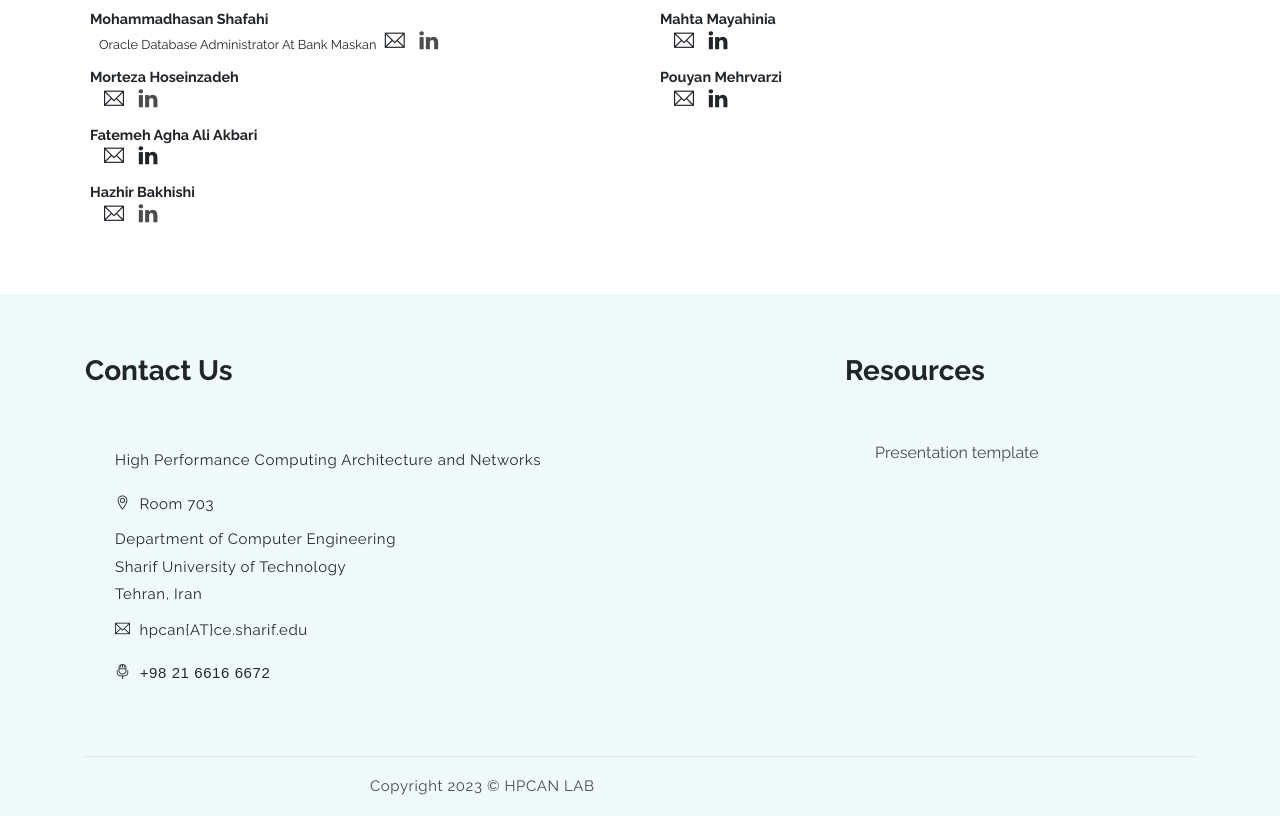
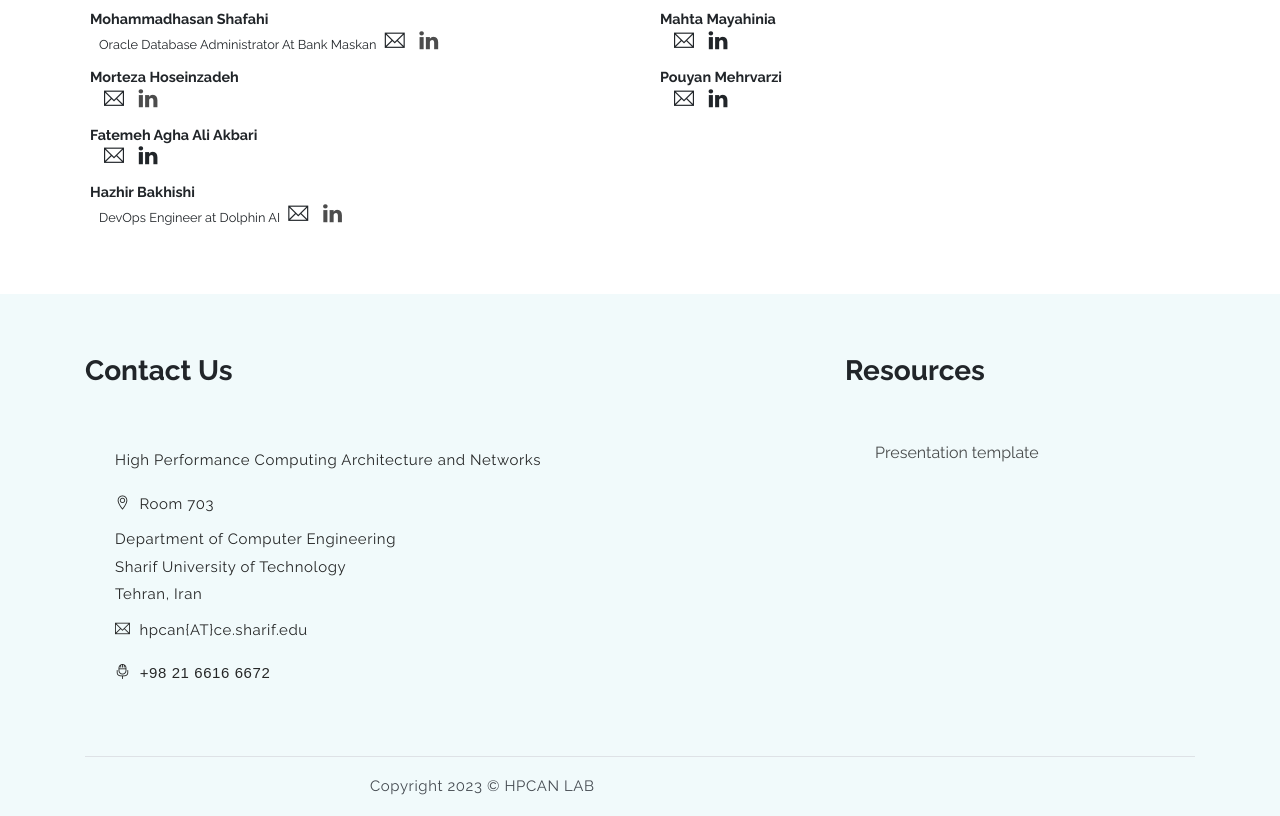
Before and after one commit to ajvnd/HPCAN, a website: page index.html in a window 1280 px wide. Shown: the part 4945-5761 px from the top of the page. Drawn offline with Linux system fonts and the light colour scheme.

Commit message:
update msc info

```diff
--- a/index.html
+++ b/index.html
@@ -671,6 +671,7 @@
                                                                 <div style="font-size: 0.9em;font-weight: bold;">Hazhir
                                                                     Bakhishi </div>
                                                                 <span style="margin-left:9px; font-size: 0.8em;">
+                                                                    DevOps Engineer at Dolphin AI
                                                                 </span>
                                                                 <a style="font-size: 20px;padding: 5px;"
                                                                     class="ti-email"></a>
```
